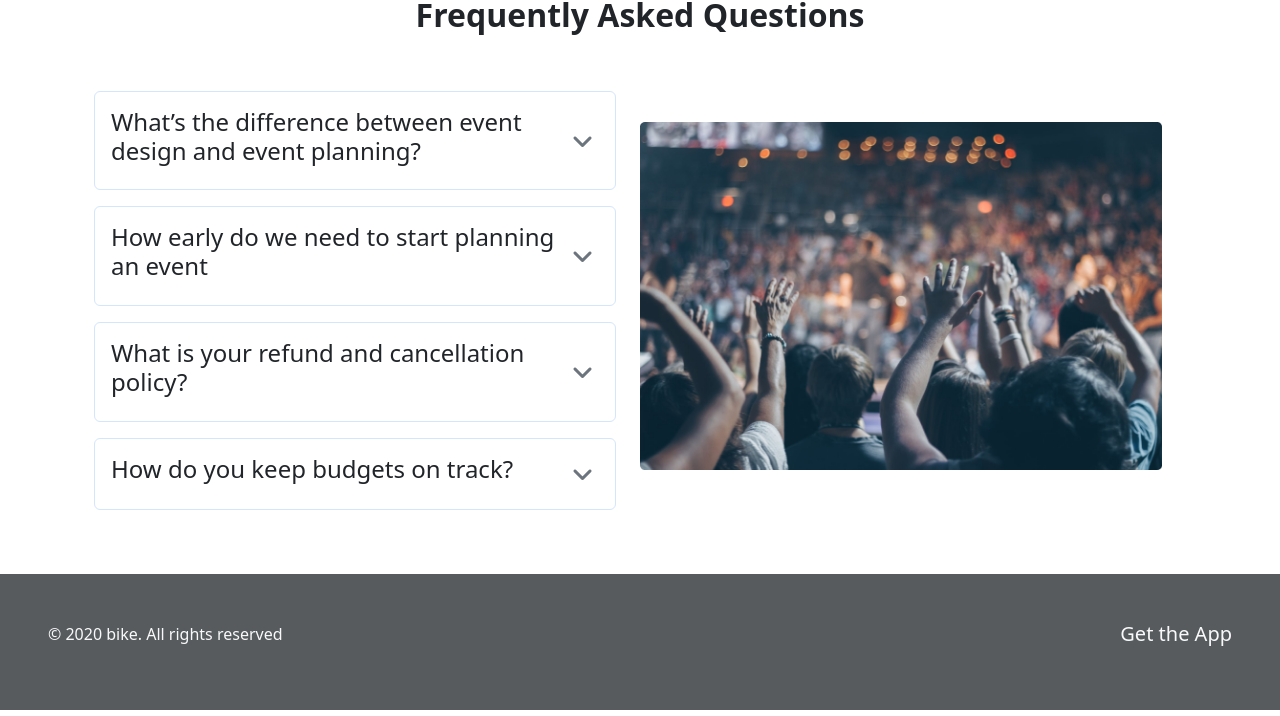
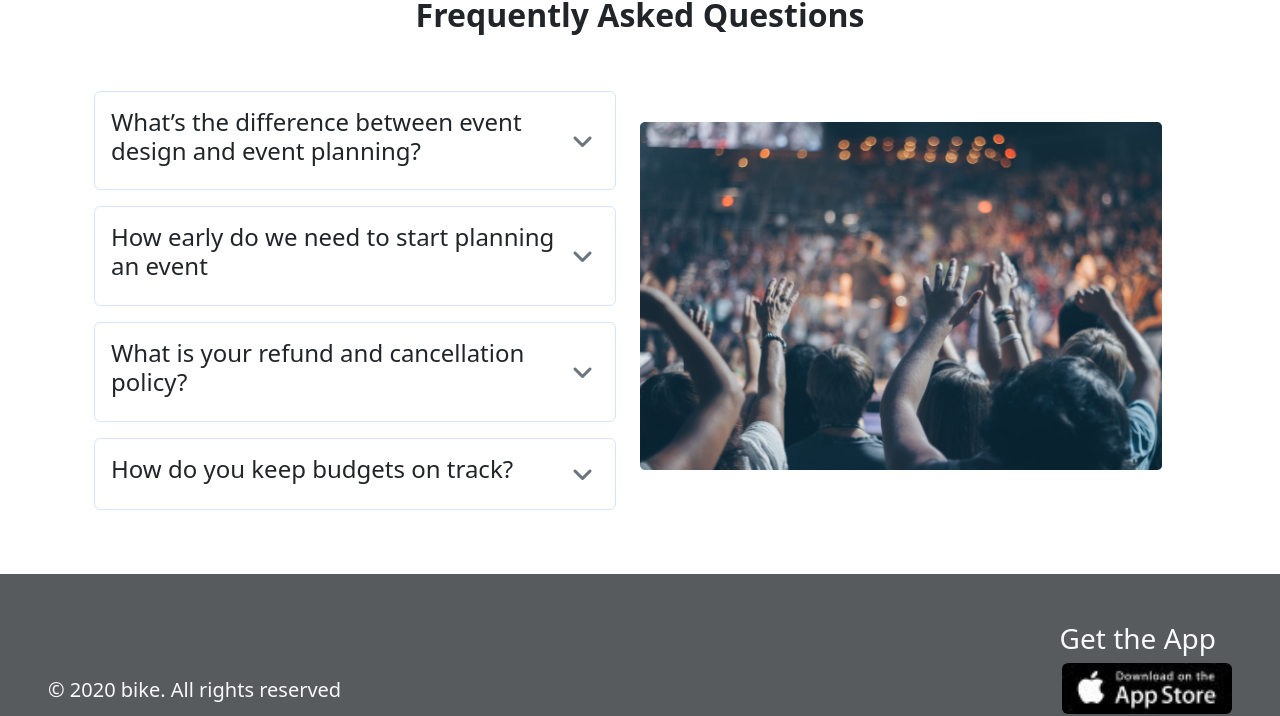
Before and after one commit to 01mdrafiqul/convention-center-main-bootstrap, a website: page index.html in a window 1280 px wide. Shown: the part 2280-2996 px from the top of the page. Drawn offline with Linux system fonts and the light colour scheme.

Commit message:
complete convention center bootstrap

```diff
--- a/index.html
+++ b/index.html
@@ -359,12 +359,14 @@
             </div>
         </section>
     </main>
-    <footer class="bg-dark bg-opacity-75 text-light  p-5 row">
-        <div class="container col-6">
-            <p>© 2020 bike. All rights reserved</p>
+    <footer class="bg-dark bg-opacity-75 text-light p-5 row d-flex align-items-center">
+        <div class="container col-7">
+            <p class="fs-5">© 2020 bike. All rights reserved</p>
         </div>
-        <div class="container col-6 text-end">
-            <h5>Get the App</h5>
+        <div class="container col-5 text-end">
+            <h3 class="me-3">Get the App</h3>
+            <img src="images/app-store.jpg" width="170px" class="rounded-2 mb-2" alt="app-store"> <br>
+            <img src="images/google-play.jpg" width="170px" class="rounded-2" alt="google-play">
         </div>
     </footer>
     <script src="bootstrap/js/bootstrap.bundle.min.js"></script>
```
Also changed, not shown: images/app-store.jpg (added), images/google-play.jpg (added).
